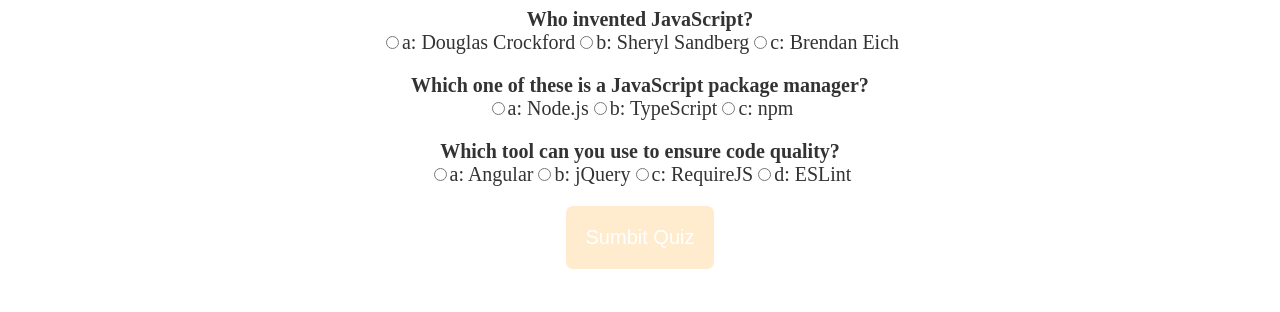
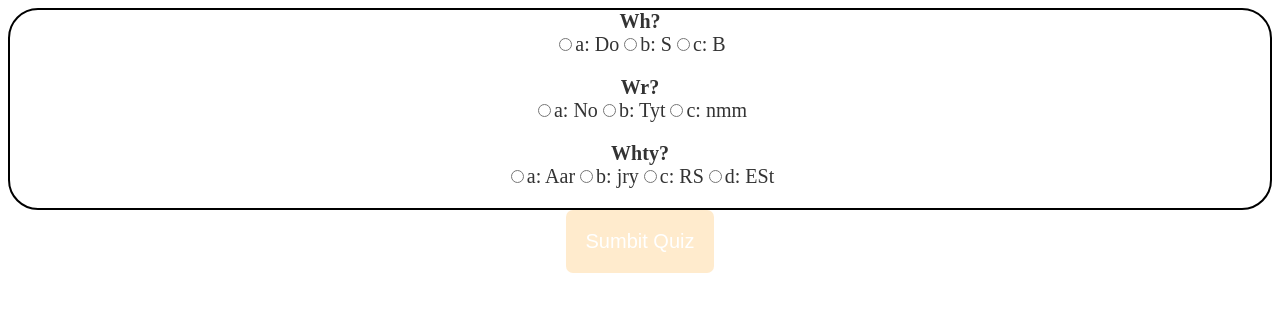
Before and after one commit to MimiaBena/quiz_JS, a plain HTML site: page index.html in a window 1280 px wide. Drawn offline with Linux system fonts and the light colour scheme.

Commit message:
update code

```diff
--- a/appQuiz.js
+++ b/appQuiz.js
@@ -6,32 +6,32 @@ const submitQuiz = document.querySelector(".submit");
 
 const questions = [
   {
-    question: "Who invented JavaScript?",
+    question: "Wh?",
     answers: {
-      a: "Douglas Crockford",
-      b: "Sheryl Sandberg",
-      c: "Brendan Eich"
+      a: "Do",
+      b: "S",
+      c: "B"
     },
     correctAnswer: "c"
   },
   {
-    question: "Which one of these is a JavaScript package manager?",
+    question: "Wr?",
     answers: {
-      a: "Node.js",
-      b: "TypeScript",
-      c: "npm"
+      a: "No",
+      b: "Tyt",
+      c: "nmm"
     },
-    correctAnswer: "c"
+    correctAnswer: "b"
   },
   {
-    question: "Which tool can you use to ensure code quality?",
+    question: "Whty?",
     answers: {
-      a: "Angular",
-      b: "jQuery",
-      c: "RequireJS",
-      d: "ESLint"
+      a: "Aar",
+      b: "jry",
+      c: "RS",
+      d: "ESt"
     },
-    correctAnswer: "d"
+    correctAnswer: "a"
   }
 ];
 
--- a/style.css
+++ b/style.css
@@ -3,6 +3,7 @@ body{
 	font-size: sans-serif;
 	color: #333;
     text-align: center;
+
 }
 .question{
 	font-weight: 600;
@@ -24,3 +25,8 @@ body{
 .submit:hover{
 	background-color: #3a8;
 }
+.quiz_container{
+  border: 2px solid black;
+  border-radius: 30px;
+
+}
```
